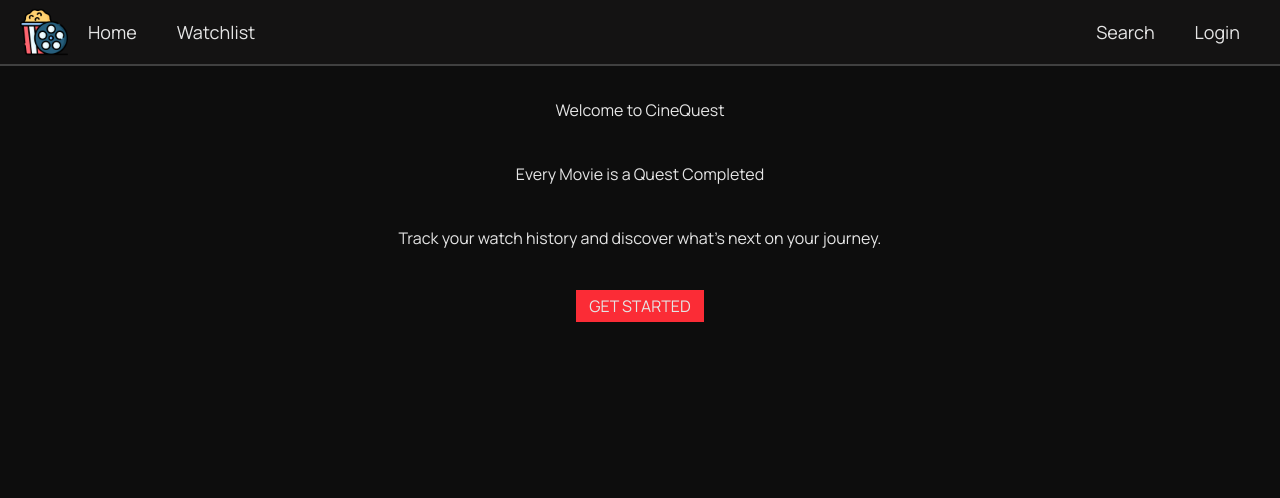
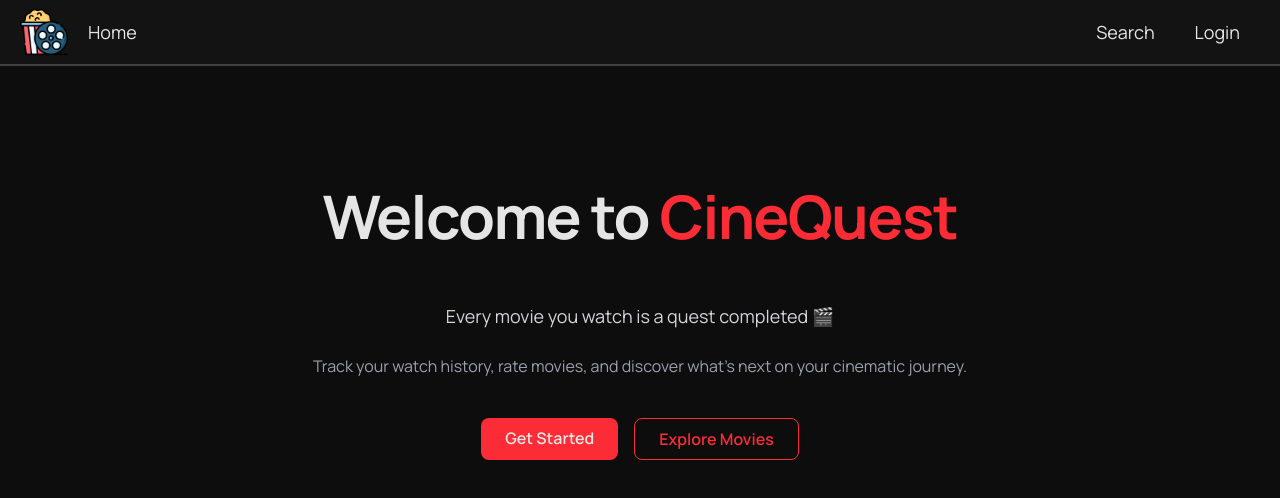
Before and after one commit to Supanat-pra/cinequest-frontend, a React (Vite) app: page / in a window 1280 px wide. Shown: the top 498 px of the page. Built offline with nearby package versions, Linux system fonts and the light colour scheme; no server answers.

Commit message:
feat(Home, Watchlist page, finish 1st draft)

```diff
--- a/package.json
+++ b/package.json
@@ -16,6 +16,7 @@
     "axios": "^1.13.2",
     "class-variance-authority": "^0.7.1",
     "clsx": "^2.1.1",
+    "framer-motion": "^12.30.1",
     "lottie-react": "^2.4.1",
     "lucide-react": "^0.556.0",
     "react": "^19.2.0",
--- a/src/app/router.tsx
+++ b/src/app/router.tsx
@@ -6,7 +6,7 @@ import { Search } from "../features/movies/Search";
 import { Register } from "../features/auth/Register";
 import { Profile } from "../features/watchlist/Profile";
 import { MovieDetails } from "../features/movies/MovieDetails";
-import { Watchlist } from "../features/watchlist/Watchlist";
+import { WatchlistPage } from "../features/watchlist/WatchlistPage";
 
 export const router = createBrowserRouter([
   {
@@ -19,7 +19,7 @@ export const router = createBrowserRouter([
       { path: "/profile", element: <Profile /> },
       { path: "/register", element: <Register /> },
       { path: "/search", element: <Search /> },
-      { path: "/watchlist", element: <Watchlist /> },
+      { path: "/watchlist", element: <WatchlistPage /> },
     ],
   },
 ]);
--- a/src/components/Navbar.tsx
+++ b/src/components/Navbar.tsx
@@ -25,12 +25,14 @@ export const Navbar: React.FC = () => {
           <Link to="/" className="text-lg hover:[text-shadow:0_0_20px_#e6dedd]">
             Home
           </Link>
+          {isLoggedIn ? (
             <Link
               to="/watchlist"
               className="text-lg hover:[text-shadow:0_0_20px_#e6dedd] cursor-pointer"
             >
               Watchlist
             </Link>
+          ) : null}
         </div>
       </div>
 
@@ -74,14 +76,3 @@ export const Navbar: React.FC = () => {
     </div>
   );
 };
-
-{
-  /* <div className="flex items-center gap-2 bg-darkCard px-3 py-1.5 rounded-lg">
-          <Search size={18} />
-          <input
-            type="text"
-            placeholder="Search..."
-            className="bg-transparent outline-none text-sm"
-          />
-        </div> */
-}
--- /dev/null
+++ b/src/components/WatchlistMovieCard.tsx
@@ -0,0 +1,50 @@
+import type { Watchlist } from "@/features/watchlist/watchlist.type";
+import { motion } from "framer-motion";
+import { useNavigate } from "react-router-dom";
+
+type WatchlistMovieCardProps = {
+  item: Watchlist;
+};
+
+export const WatchlistMovieCard = ({ item }: WatchlistMovieCardProps) => {
+  const navigate = useNavigate();
+  const imageURL = "https://image.tmdb.org/t/p/w342";
+
+  return (
+    <motion.div
+      className="flex gap-4 bg-[#1A1A1A] h-50 p-3 rounded-lg cursor-pointer"
+      onClick={() => navigate(`/title/${item.media_type}/${item.tmdb_id}`)}
+      initial={{ opacity: 0, y: 12 }}
+      animate={{ opacity: 1, y: 0 }}
+      whileHover={{ scale: 1.02 }}
+      whileTap={{ scale: 0.98 }}
+      transition={{ duration: 0.25, ease: "easeOut" }}
+    >
+      {/* Poster */}
+      <img
+        src={
+          item.poster_path
+            ? `${imageURL}${item.poster_path}`
+            : "https://placehold.co/120x180"
+        }
+        alt={item.title}
+        className="w-28 aspect-3/4 object-cover rounded-md shrink-0"
+      />
+
+      {/* Content */}
+      <div className="flex flex-col gap-2 overflow-hidden">
+        <div className="text-lg font-semibold truncate">{item.title}</div>
+
+        {/* User Rating */}
+        <div className="text-sm text-yellow-400">
+          {item.rating !== null ? `⭐ ${item.rating} / 10` : "Not rated"}
+        </div>
+
+        {/* User Review */}
+        <div className="text-xs text-gray-300 bg-[#232323] p-2 rounded-md ">
+          {item.review || "No review written."}
+        </div>
+      </div>
+    </motion.div>
+  );
+};
--- a/src/features/Home.tsx
+++ b/src/features/Home.tsx
@@ -1,20 +1,64 @@
 import { Link } from "react-router-dom";
+import { motion } from "framer-motion";
+
 export const Home = () => {
   return (
-    <div className="m-8 min-h-screen">
-      <div className="text-center flex flex-col items-center gap-10">
-        <h1>Welcome to CineQuest</h1>
-        <div>Every Movie is a Quest Completed</div>
-        <div>
-          Track your watch history and discover what’s next on your journey.
-        </div>
-        <Link
-          to="/login"
-          className="bg-red-500 p-1 w-32 text-center hover:bg-red-700"
+    <div className="min-h-screen flex mt-30 justify-center px-6">
+      <motion.div
+        className="max-w-2xl text-center flex flex-col items-center gap-6"
+        initial={{ opacity: 0, y: 20 }}
+        animate={{ opacity: 1, y: 0 }}
+        transition={{ duration: 0.6, ease: "easeOut" }}
+      >
+        <motion.h1
+          className="text-6xl font-bold mb-8 tracking-tight"
+          initial={{ opacity: 0 }}
+          animate={{ opacity: 1 }}
+          transition={{ delay: 0.2 }}
         >
-          GET STARTED
-        </Link>
-      </div>
+          Welcome to <span className="text-red-500">CineQuest</span>
+        </motion.h1>
+
+        <motion.p
+          className="text-lg text-gray-300"
+          initial={{ opacity: 0 }}
+          animate={{ opacity: 1 }}
+          transition={{ delay: 0.35 }}
+        >
+          Every movie you watch is a quest completed 🎬
+        </motion.p>
+
+        <motion.p
+          className="text-gray-400"
+          initial={{ opacity: 0 }}
+          animate={{ opacity: 1 }}
+          transition={{ delay: 0.5 }}
+        >
+          Track your watch history, rate movies, and discover what’s next on
+          your cinematic journey.
+        </motion.p>
+
+        <motion.div
+          className="flex gap-4 mt-4"
+          initial={{ opacity: 0 }}
+          animate={{ opacity: 1 }}
+          transition={{ delay: 0.65 }}
+        >
+          <Link
+            to="/login"
+            className="bg-red-500 px-6 py-2 rounded-md font-semibold hover:bg-red-600 transition"
+          >
+            Get Started
+          </Link>
+
+          <Link
+            to="/search"
+            className="border border-red-500 px-6 py-2 rounded-md font-semibold text-red-500 hover:bg-red-500 hover:text-white transition"
+          >
+            Explore Movies
+          </Link>
+        </motion.div>
+      </motion.div>
     </div>
   );
 };
--- a/src/features/auth/Login.tsx
+++ b/src/features/auth/Login.tsx
@@ -64,10 +64,7 @@ export const Login = () => {
               />
               Remember me
             </label>
-            <Link
-              to="/forgotpassword"
-              className="text-sm text-blue-700 hover:underline"
-            >
+            <Link to="/" className="text-sm text-blue-700 hover:underline">
               Forgot password
             </Link>
           </div>
--- a/src/features/movies/MovieDetails.tsx
+++ b/src/features/movies/MovieDetails.tsx
@@ -35,7 +35,10 @@ export const MovieDetails = () => {
   const [watchlist, setWatchlist] = useState<Watchlist[]>([
     {
       user_id: 0,
+      media_type: "movie",
       tmdb_id: 0,
+      title: "",
+      poster_path: "",
       review: "",
       rating: 0,
       created_at: "",
@@ -89,11 +92,18 @@ export const MovieDetails = () => {
 
   // Create Watchlist
   const handleSaveReview = async (payload: ReviewPayload) => {
+    if (mediaType !== "movie" && mediaType !== "tv") return;
     if (typeof movieId !== "string") return;
     setSaving(true);
     try {
       if (!userData) {
-        await createWatchlist(movieId, payload);
+        await createWatchlist(
+          mediaType,
+          movieId,
+          result.title,
+          result.poster_path,
+          payload,
+        );
       } else {
         await updateWatchlist(movieId, payload);
       }
--- /dev/null
+++ b/src/features/watchlist/WatchlistPage.tsx
@@ -0,0 +1,73 @@
+import { Tabs, TabsList, TabsTrigger } from "@/components/ui/tabs";
+import { Link } from "react-router-dom";
+import Lottie from "lottie-react";
+import LoadAnimate from "../../assets/LoadAnimate.json";
+import { useAuth } from "../auth/useAuth";
+import { useEffect, useState } from "react";
+import type { Watchlist } from "./watchlist.type";
+import { getWatchlist } from "./watchlist.service";
+import { WatchlistMovieCard } from "@/components/WatchlistMovieCard";
+
+export const WatchlistPage = () => {
+  const { isLoggedIn } = useAuth();
+  const [loading, setLoading] = useState(false);
+  const [watchlist, setWatchlist] = useState<Watchlist[]>([]);
+
+  useEffect(() => {
+    const fetchWatchlist = async () => {
+      setLoading(true);
+      try {
+        const res = await getWatchlist();
+        setWatchlist(res);
+      } catch (err) {
+        console.error("Watchlist failed to fetch:", err);
+      }
+      setLoading(false);
+    };
+    fetchWatchlist();
+  }, []);
+
+  if (!isLoggedIn) {
+    return (
+      <div className="flex text-5xl items-center justify-center h-screen w-screen">
+        Please Login First
+      </div>
+    );
+  }
+
+  if (loading) {
+    return (
+      <div className="flex items-center justify-center h-screen w-screen ">
+        <Lottie animationData={LoadAnimate} />
+      </div>
+    );
+  }
+
+  return (
+    <div className="m-8 min-h-screen">
+      <h1 className="text-4xl text-center">MY WATCHLIST</h1>
+      <Tabs defaultValue="recently" className="mx-8 mt-8 flex justify-center">
+        <TabsList className="flex gap-10 bg-[#1E1E1E]">
+          <TabsTrigger value="recently">Recently Added</TabsTrigger>
+          <TabsTrigger value="alphabetical">Alphabetical</TabsTrigger>
+        </TabsList>
+      </Tabs>
+      <Link
+        to="/search"
+        className="sticky left-330 bg-[#1E1E1E] p-3 rounded-lg hover:scale-105 transition-all duration-200"
+      >
+        + Add Movies & TV Shows
+      </Link>
+      <div className="m-8 grid grid-cols-5 gap-6">
+        {watchlist.map((item) => {
+          return (
+            <WatchlistMovieCard
+              key={`${item.media_type}-${item.tmdb_id}`}
+              item={item}
+            />
+          );
+        })}
+      </div>
+    </div>
+  );
+};
--- a/src/features/watchlist/watchlist.service.ts
+++ b/src/features/watchlist/watchlist.service.ts
@@ -3,10 +3,18 @@ import type { ReviewPayload } from "../watchlist/watchlist.type";
 import type { Watchlist } from "./watchlist.type";
 
 export const createWatchlist = async (
+  mediaType: "movie" | "tv",
   movieId: string,
+  title: string,
+  poster_path: string,
   payload: ReviewPayload,
 ): Promise<Watchlist> => {
-  const res = await api.post(`/watchlist/${movieId}`, payload);
+  const res = await api.post(`/watchlist/${mediaType}/${movieId}`, {
+    title,
+    poster_path,
+    review: payload.review,
+    rating: payload.rating,
+  });
   return res.data.data;
 };
 
--- a/src/features/watchlist/watchlist.type.ts
+++ b/src/features/watchlist/watchlist.type.ts
@@ -1,6 +1,9 @@
 export interface Watchlist {
   user_id: number;
+  media_type: "movie" | "tv";
   tmdb_id: number;
+  title: string;
+  poster_path: string;
   review: string | null;
   rating: number | null;
   created_at: string;
```
Also changed, not shown: src/components/MovieCard.tsx (+24 -10 lines), src/features/watchlist/Watchlist.tsx (deleted, +0 -41 lines), 1 other file (tests, documents, lock files or other folders). Lines whose indentation alone changed are shown as unchanged.
